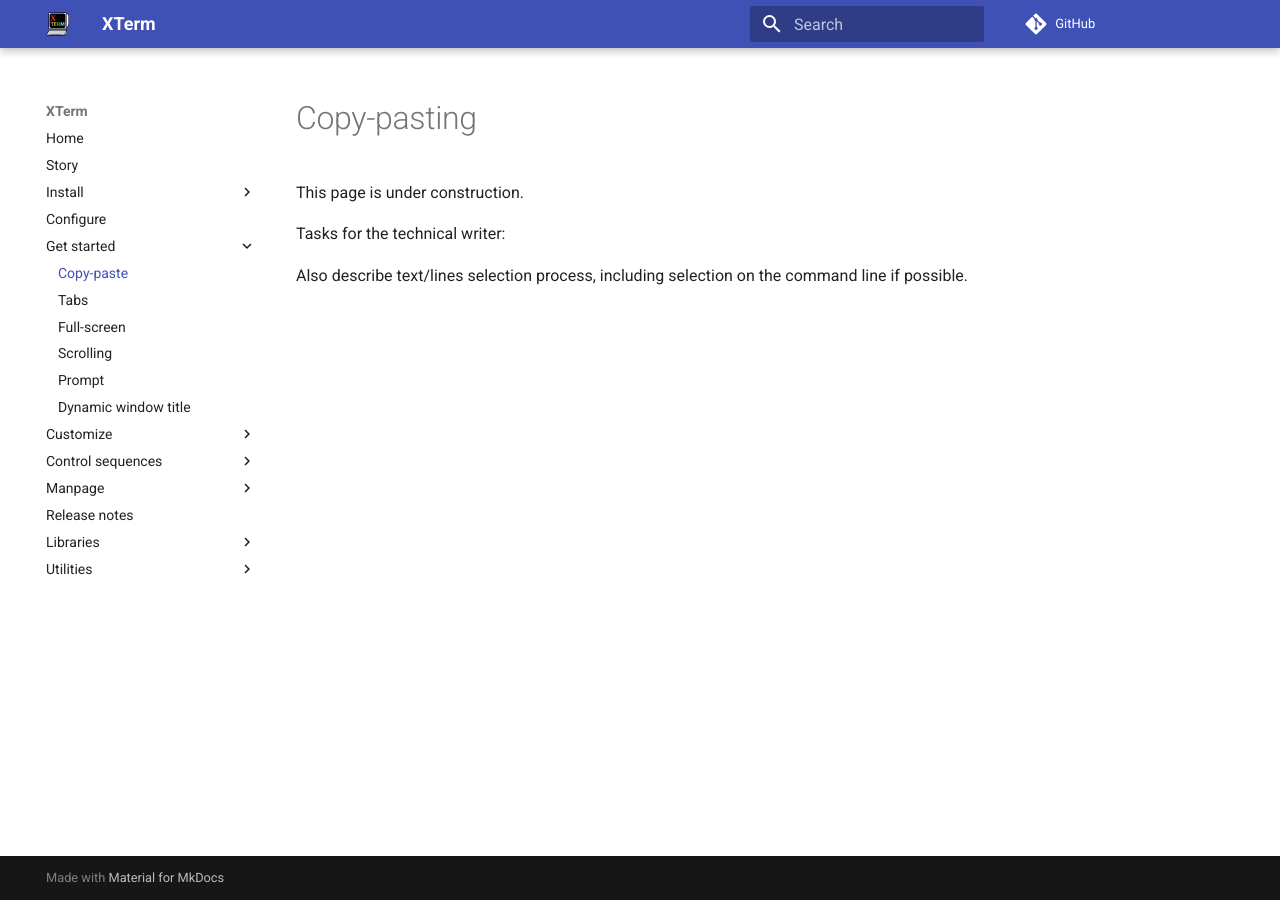
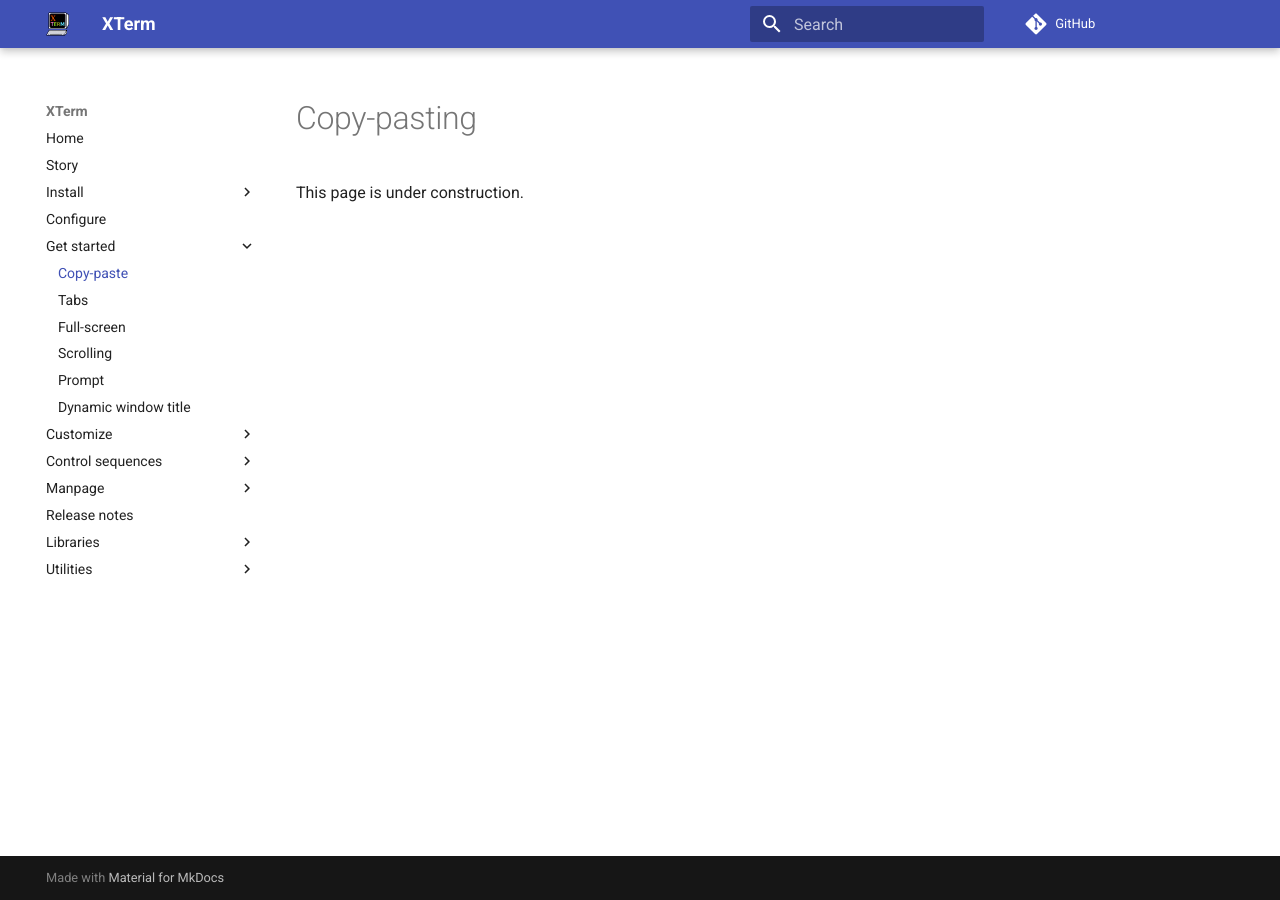
Before and after one commit to xterm-x11/docs, an MkDocs documentation site: the page built from docs/copy-paste.md, in a window 1280 px wide. Built offline with MkDocs 1.6.1 and Material for MkDocs 9.7.7, drawn with Linux system fonts in a browser that asks for light colours; comment, search, counter and statistics services are not loaded.

Commit message:
Update copy-paste.md

```diff
--- a/docs/copy-paste.md
+++ b/docs/copy-paste.md
@@ -1,7 +1,3 @@
 # Copy-pasting
 
 This page is under construction.
-
-Tasks for the technical writer:
-
-Also describe text/lines selection process, including selection on the command line if possible.
```
